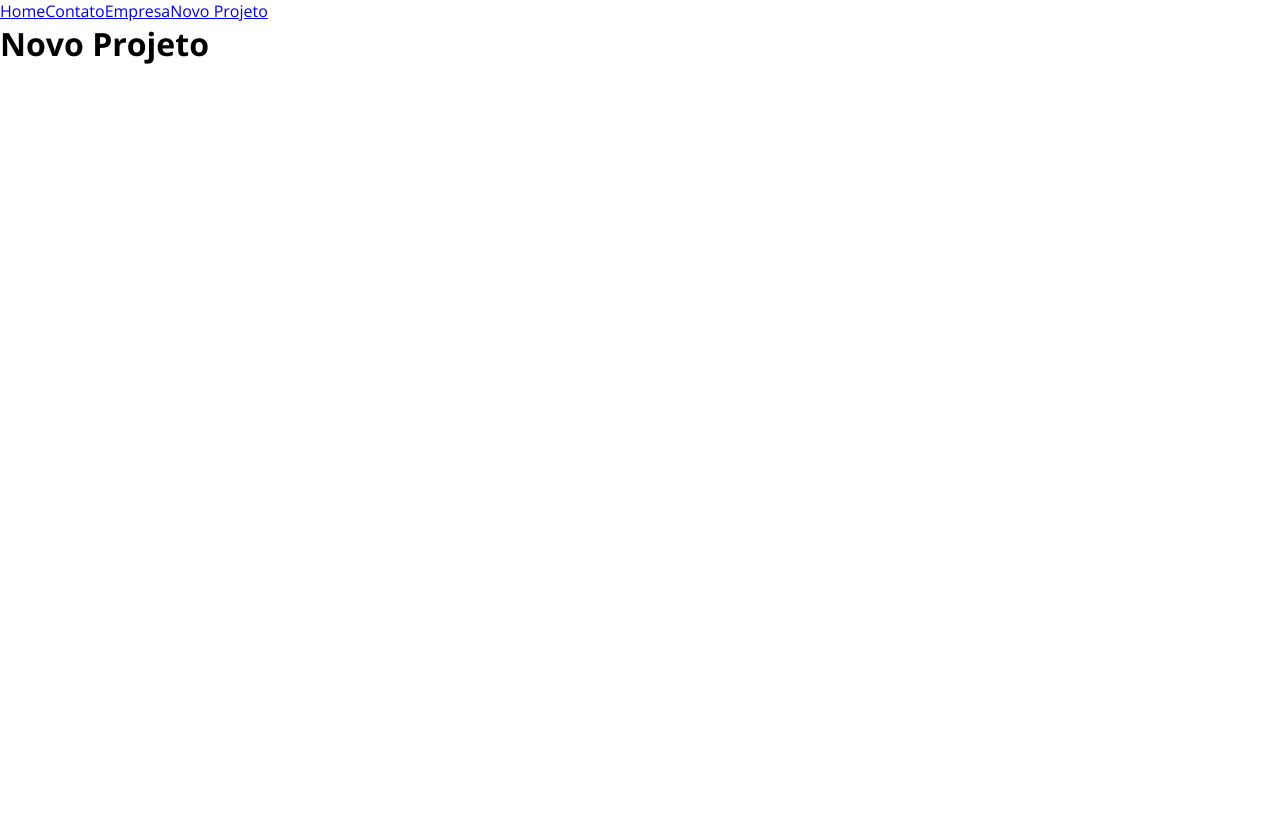
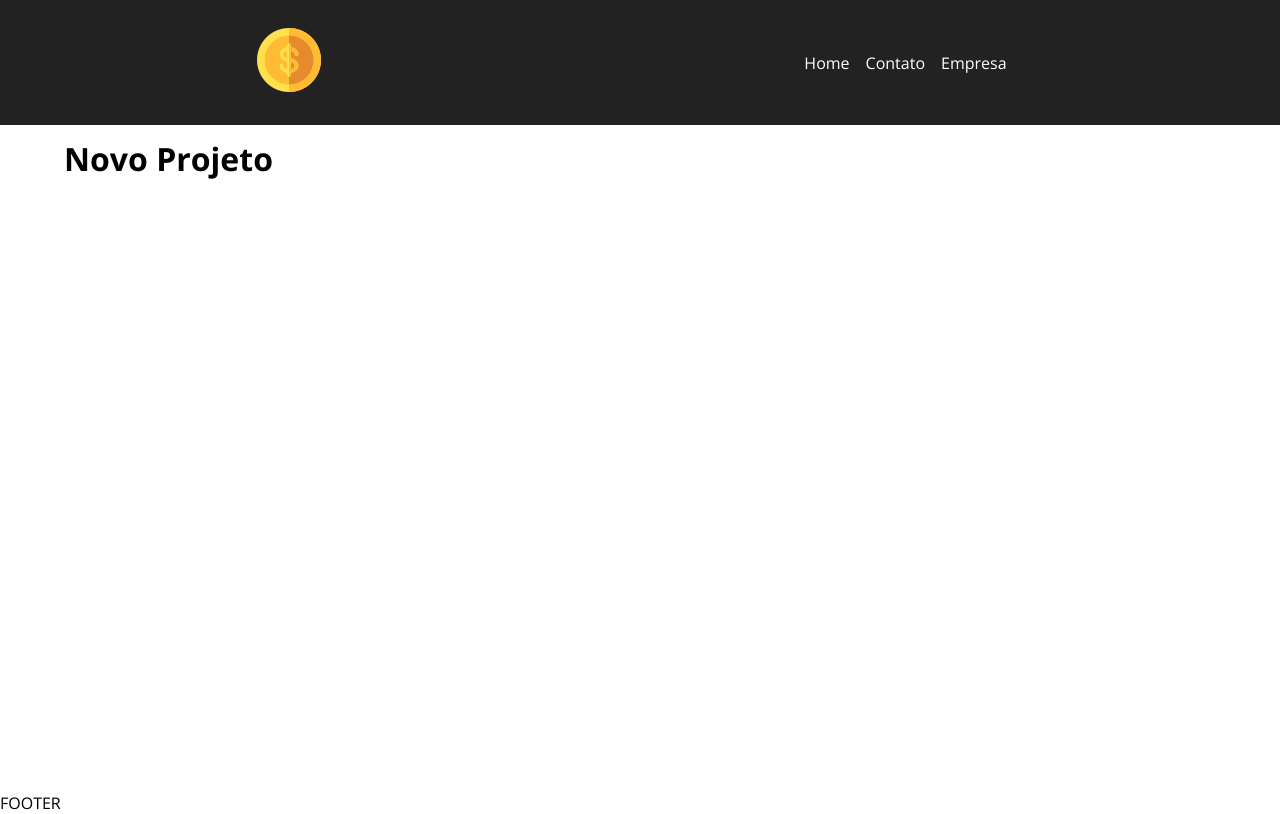
Before and after one commit to Lincesites27/projeto, a React (Create React App) app: page /newproject in a window 1280 px wide. Built offline with nearby package versions, Linux system fonts and the light colour scheme.

Commit message:
css de tudo

```diff
--- a/src/App.css
+++ b/src/App.css
@@ -1,38 +1,3 @@
-.App {
-  text-align: center;
+.min-height{
+ margin-top: 75vh;
 }
-
-.App-logo {
-  height: 40vmin;
-  pointer-events: none;
-}
-
-@media (prefers-reduced-motion: no-preference) {
-  .App-logo {
-    animation: App-logo-spin infinite 20s linear;
-  }
-}
-
-.App-header {
-  background-color: #282c34;
-  min-height: 100vh;
-  display: flex;
-  flex-direction: column;
-  align-items: center;
-  justify-content: center;
-  font-size: calc(10px + 2vmin);
-  color: white;
-}
-
-.App-link {
-  color: #61dafb;
-}
-
-@keyframes App-logo-spin {
-  from {
-    transform: rotate(0deg);
-  }
-  to {
-    transform: rotate(360deg);
-  }
-}
--- a/src/App.js
+++ b/src/App.js
@@ -5,18 +5,17 @@ import Company from './components/Pages/Company';
 import Contact from './components/Pages/Contact';
 import NewProject from './components/Pages/NewProject';
 import Container from './components/layout/Container';
+import Navbar from './components/layout/Navbar'
+import Footer from './components/layout/Footer'
+
+
+
 
 function App() {
   return (
 
    <Router>
-
-    <div>
-    <Link to="/">Home</Link>
-    <Link to="/contact">Contato</Link>
-    <Link to="/company">Empresa</Link>
-    <Link to="/newproject">Novo Projeto</Link>
-    </div>
+     <Navbar />
 
     <Container>
     <Routes>
@@ -27,7 +26,11 @@ function App() {
     </Routes>
     </Container>
 
+    <footer className='min-height'>
+    <Footer />
+    </footer>
    </Router>
+
 
 
   );
--- a/src/components/Pages/Company.js
+++ b/src/components/Pages/Company.js
@@ -1,5 +1,7 @@
-function Contact () {
+const Company = () => {
+  return (
+    <div> <h1>Empresas</h1></div>
+  )
+}
 
-    return <h1>Empresa</h1>
-}
-export default Contact
+export default Company
--- a/src/components/Pages/Contact.js
+++ b/src/components/Pages/Contact.js
@@ -1,5 +1,8 @@
-function Contact () {
 
-    return <h1>Contact</h1>
+const Contact = () => {
+  return (
+    <div><h1>Contato</h1></div>
+  )
 }
+
 export default Contact
--- a/src/components/Pages/Home.js
+++ b/src/components/Pages/Home.js
@@ -1,5 +1,10 @@
-function Home () {
 
-    return <h1>Inicio</h1>
+const Home = () => {
+  return (
+
+    <div><h1>Inicio</h1></div>
+
+  )
 }
+
 export default Home
--- a/src/components/layout/Container.js
+++ b/src/components/layout/Container.js
@@ -2,7 +2,7 @@ import styles from './Container.module.css'
 
 function Container (props){
     return(
-        <div>
+        <div className={styles.container}>
             {props.children}
         </div>
 
--- a/src/components/layout/Container.module.css
+++ b/src/components/layout/Container.module.css
@@ -0,0 +1,22 @@
+.container{
+    max-width: 1200px;
+    display: flex;
+    justify-content: space-between;
+    flex-wrap: wrap;
+    margin: 0 auto;
+    padding: 12px 24px;
+    align-items: center;
+}
+
+.min-height{
+    height: 75vh;
+}
+
+.start{
+    justify-content: flex-start;
+}
+
+.column{
+    flex-direction: column;
+    justify-content: flex-start;
+}
--- /dev/null
+++ b/src/components/layout/Footer.js
@@ -0,0 +1,9 @@
+
+
+const Footer = () => {
+  return (
+    <div><p>FOOTER</p></div>
+  )
+}
+
+export default Footer
--- /dev/null
+++ b/src/components/layout/Navbar.js
@@ -0,0 +1,41 @@
+import { Link } from 'react-router-dom'
+import Container from './Container'
+import styles from './Navbar.module.css'
+import logo from '../../img/costs_logo.png'
+
+const Navbar = () => {
+  return (
+    <nav class={styles.navbar}>
+
+    <Container>
+    <Link to="/">
+        <img src={logo} alt="" />
+    </Link>
+    </Container>
+
+
+    <Container>
+    <ul class={styles.list}>
+        <li class={styles.item}>
+        <Link to="/">Home</Link>
+        </li>
+
+        <li class={styles.item}>
+        <Link to="/contact">Contato</Link>
+        </li>
+
+        <li class={styles.item}>
+        <Link to="/company">Empresa</Link>
+        </li>
+
+
+    </ul>
+
+
+    </Container>
+    </nav>
+
+  )
+}
+
+export default Navbar
--- /dev/null
+++ b/src/components/layout/Navbar.module.css
@@ -0,0 +1,26 @@
+.navbar{
+    display: flex;
+    background-color: #222;
+    padding: 1em;
+
+}
+
+.list{
+    display: flex;
+    list-style: none;
+
+
+}
+
+.item{
+    margin-right: 1em;
+}
+
+.item a{
+    color: #fff;
+    text-decoration: none;
+}
+
+.item a:hover{
+    color: #ffbb33;
+}
```
Also changed, not shown: src/components/layout/Footer.module.css (added).
